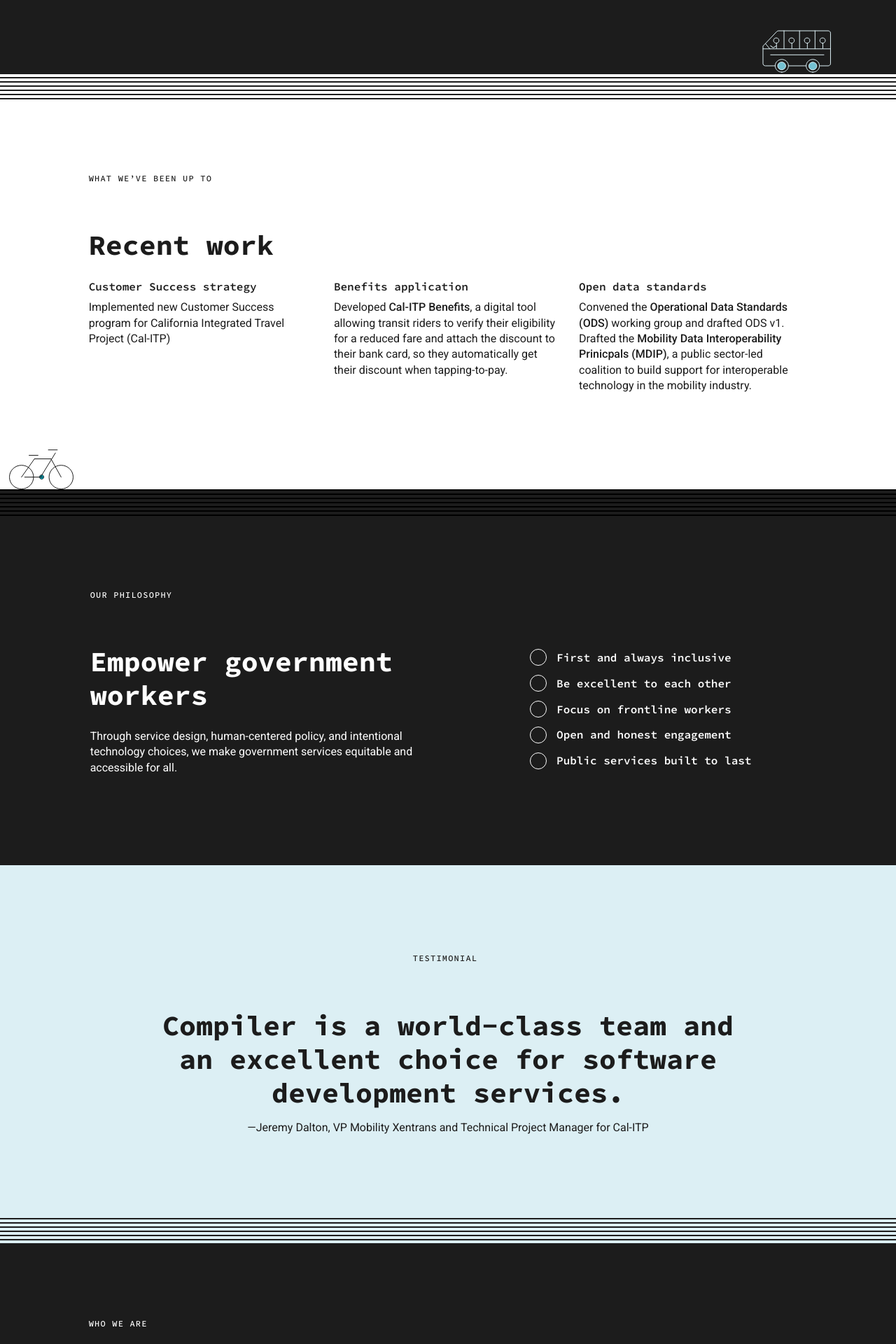
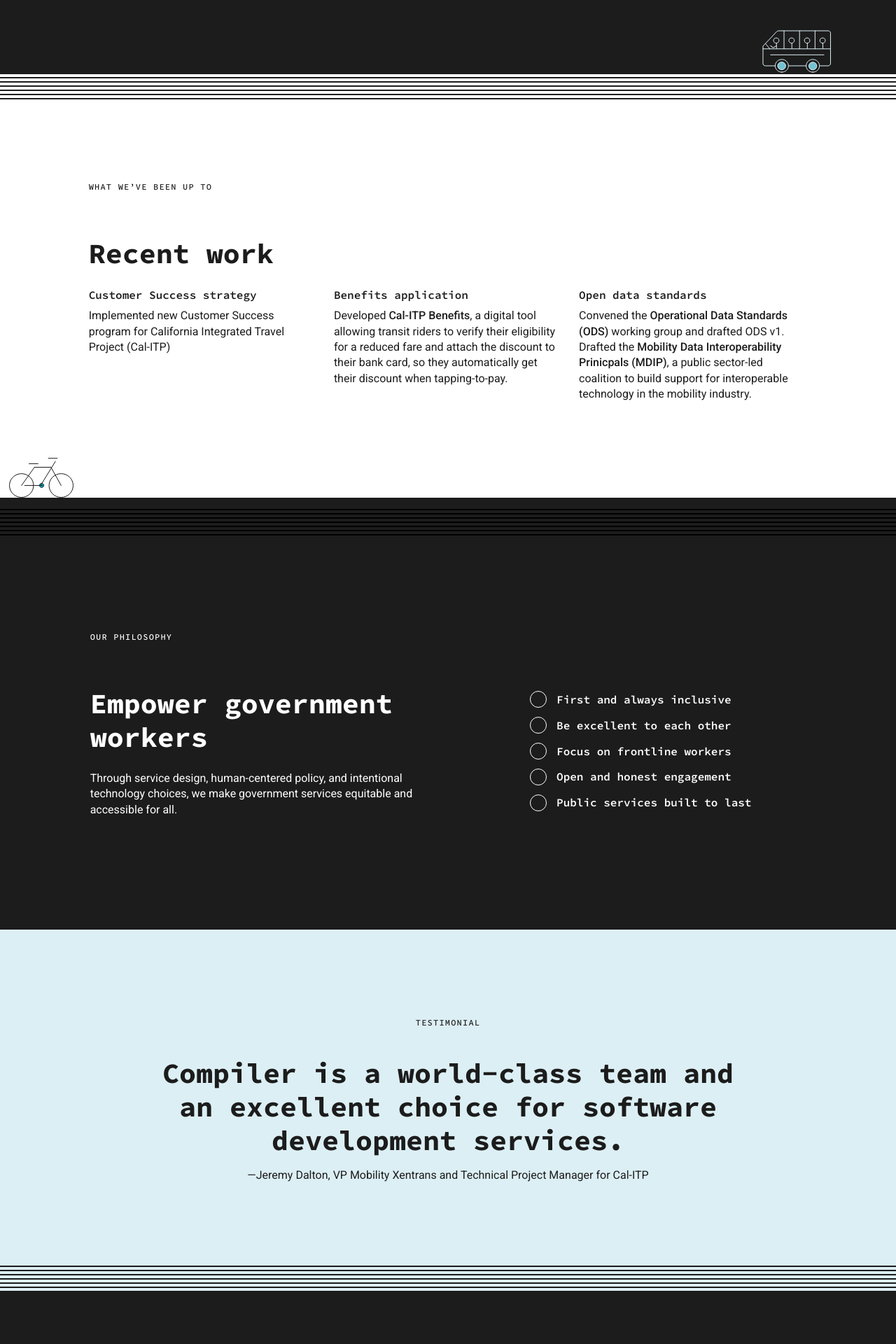
Before and after one commit to compilerla/compiler.la, a Jekyll site: the page built from about.html, in a window 1280 px wide. Shown: the part 796-2716 px from the top of the page at 70% size. Built offline with Jekyll 4.4.1, drawn with Linux system fonts in a browser that asks for light colours.

Commit message:
fix(about): match heights for Work and Philosophy section

```diff
--- a/about.html
+++ b/about.html
@@ -25,7 +25,7 @@
     <hr class="border border-100 border-dark border-half opacity-100 mb-1">
     <hr class="border border-100 border-dark border-half opacity-100 mb-1">
     <hr class="border border-100 border-dark border-half opacity-100 mb-1">
-    <div class="row">
+    <div class="row my-3">
         <div class="container my-5 py-5">
             <div class="offset-lg-1 col-lg-10 mb-md-4">
                 <span class="text-dark pill border-0 ps-0 pb-md-5 mb-md-3 pb-4 mb-3 d-inline-block">What we’ve been up to</span>
@@ -62,7 +62,7 @@
     <hr class="border border-100 border-black border-half opacity-100 mb-1">
     <div class="row">
         <div class="container my-5 py-5">
-            <div class="row">
+            <div class="row my-4 py-2">
                 <div class="offset-lg-1 col-lg-10">
                     <span class="text-white pill border-0 ps-0 pb-md-5 mb-md-3 pb-4 mb-3 d-inline-block">Our philosophy</span>
                 </div>
@@ -88,7 +88,7 @@
     <div class="row">
         <div class="container my-5 py-5">
             <div class="offset-lg-2 col-lg-8 mt-md-4 text-center">
-                <span class="text-dark pill border-0 ps-0 pb-md-5 mb-md-3 pb-4 mb-3 d-inline-block">Testimonial</span>
+                <span class="text-dark pill border-0 d-inline-block px-0 pb-4 mb-3">Testimonial</span>
             </div>
             <div class="offset-lg-2 col-lg-8 mb-md-4 text-center">
                 <h2 class="text-dark">Compiler is a world-class team and an excellent choice for software development services.</h2>
```
